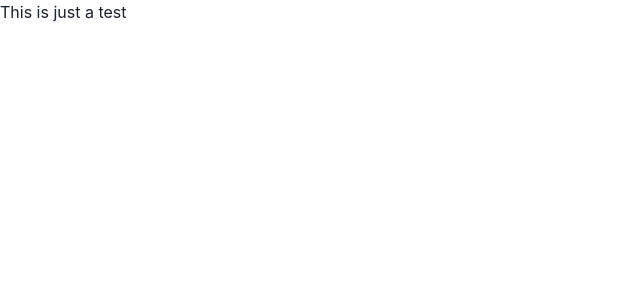
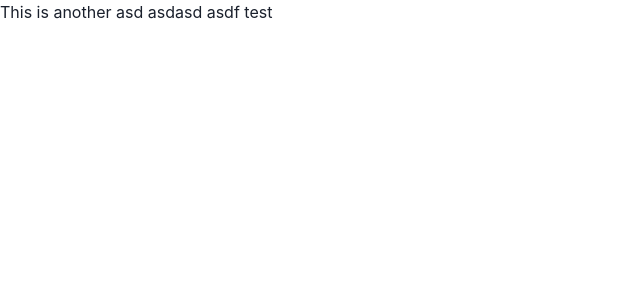
Before and after one commit to ChrisLetter/lucrum-facio, a Next.js app: page / in a window 1280 px wide. Shown: the top 300 px of the page, without its empty margins (0-640 px from the left). Built offline with nearby package versions, Linux system fonts and the light colour scheme.

Commit message:
feat(dockerfile): changed config of dockerfile

```diff
--- a/pages/index.tsx
+++ b/pages/index.tsx
@@ -1,10 +1,8 @@
-import type { NextPage } from 'next'
-import Head from 'next/head'
+import type { NextPage } from 'next';
+import Head from 'next/head';
 
 const Home: NextPage = () => {
-  return (
-    <div>This is just a test</div>
-  )
-}
+  return <div>This is another asd asdasd asdf test</div>;
+};
 
-export default Home
+export default Home;
```
Also changed, not shown: 1 other file (tests, documents, lock files or other folders).
